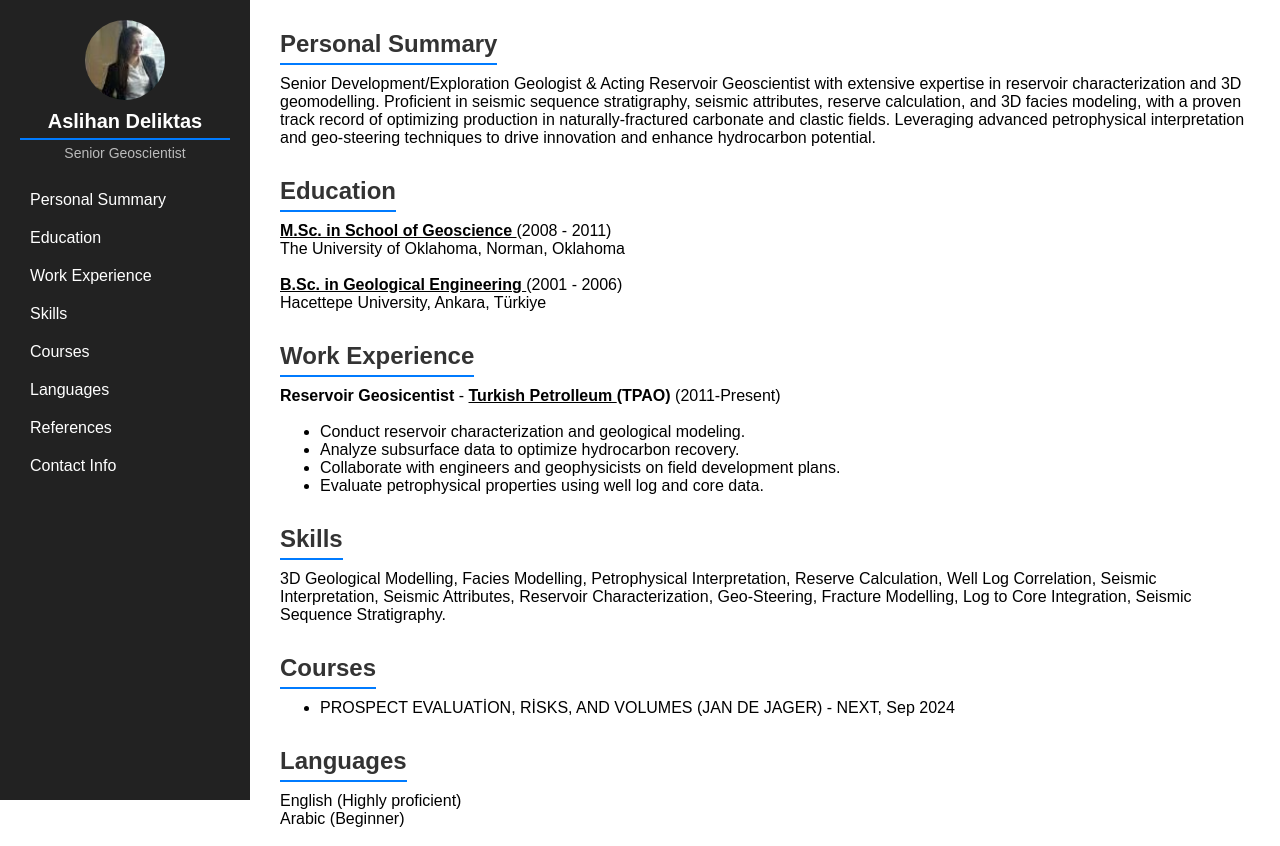
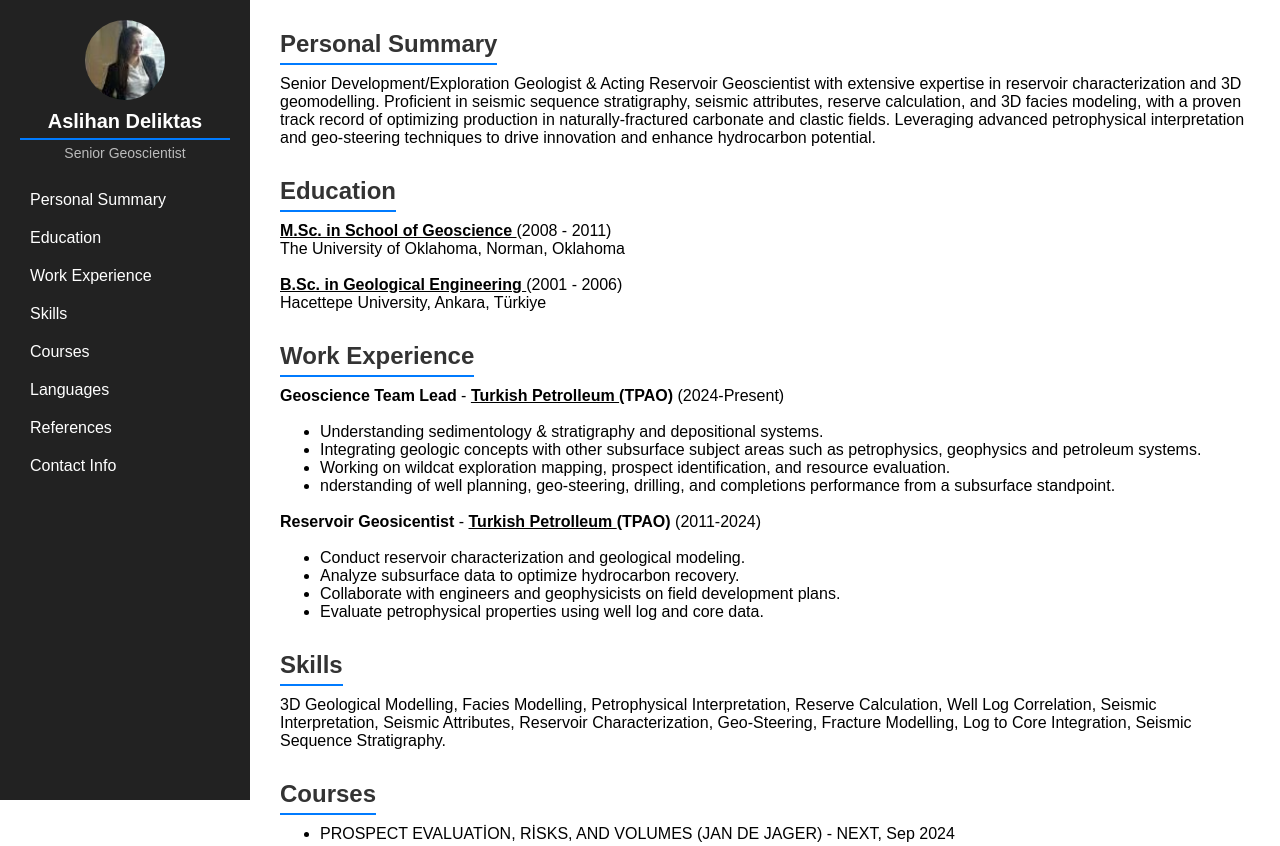
Before and after one commit to hcand/hcand.github.io, a plain HTML site: page index.html in a window 1280 px wide. Shown: the top 846 px of the page. Drawn offline with Linux system fonts and the light colour scheme.

Commit message:
Update index.html

```diff
--- a/index.html
+++ b/index.html
@@ -136,10 +136,22 @@
 
         <section id="work">
             <h2>Work Experience</h2>
+            <p><strong>Geoscience Team Lead</strong> -
+            <a href="https://www.tpao.gov.tr/en" target="_blank" style="color: inherit; text-decoration: underline; font-weight: bold;">
+            Turkish Petrolleum </a> <strong>(TPAO) </strong>
+            (2024-Present)</p>
+            </br>
+            <ul style="margin-left: 40px;">
+                <li>Understanding sedimentology & stratigraphy and depositional systems.</li>
+                <li>Integrating geologic concepts with other subsurface subject areas such as petrophysics, geophysics and petroleum systems.</li>
+                <li>Working on wildcat exploration mapping, prospect identification, and resource evaluation.</li>
+                <li>nderstanding of well planning, geo-steering, drilling, and completions performance from a subsurface standpoint.</li>
+            </ul>
+            <br>
             <p><strong>Reservoir Geosicentist</strong> -
             <a href="https://www.tpao.gov.tr/en" target="_blank" style="color: inherit; text-decoration: underline; font-weight: bold;">
             Turkish Petrolleum </a> <strong>(TPAO) </strong>
-            (2011-Present)</p>
+            (2011-2024)</p>
             </br>
             <ul style="margin-left: 40px;">
                 <li>Conduct reservoir characterization and geological modeling.</li>
```
